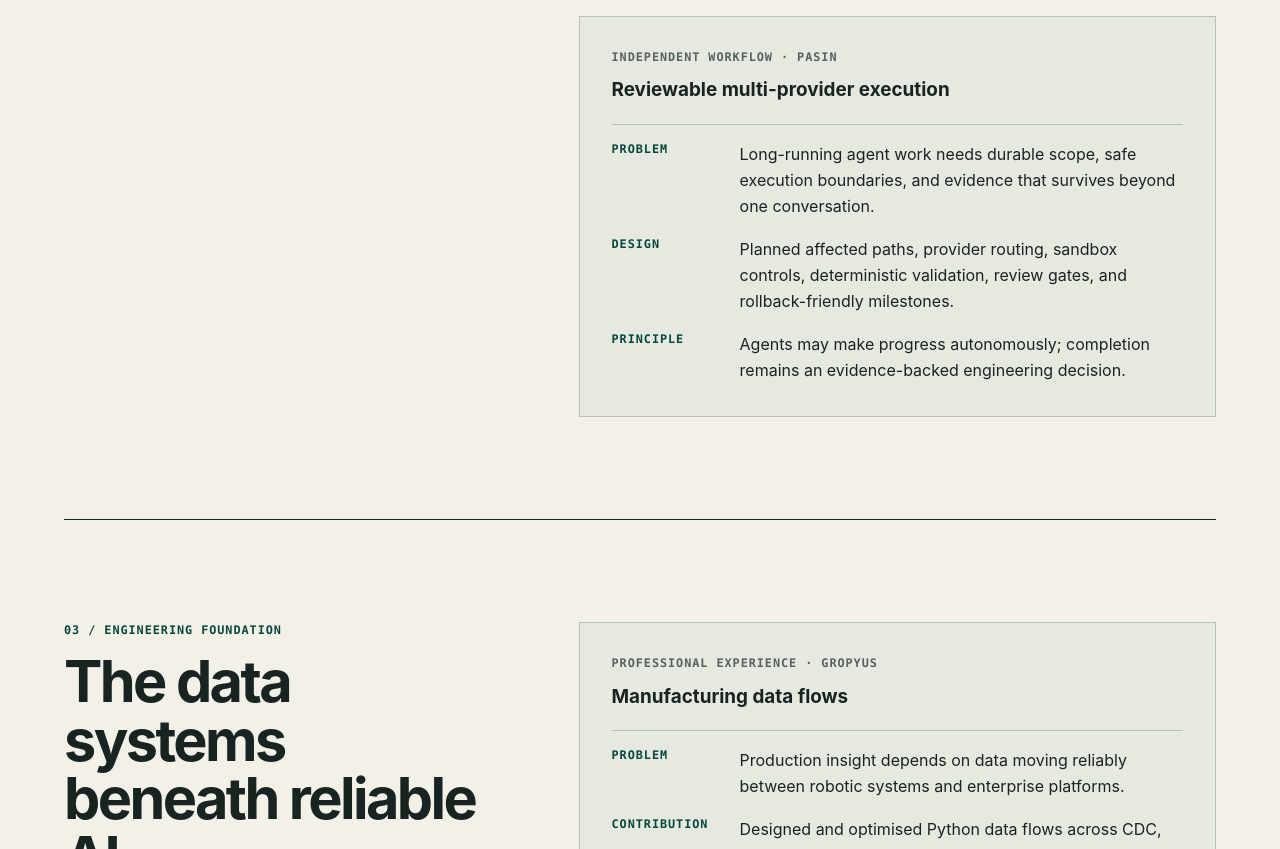
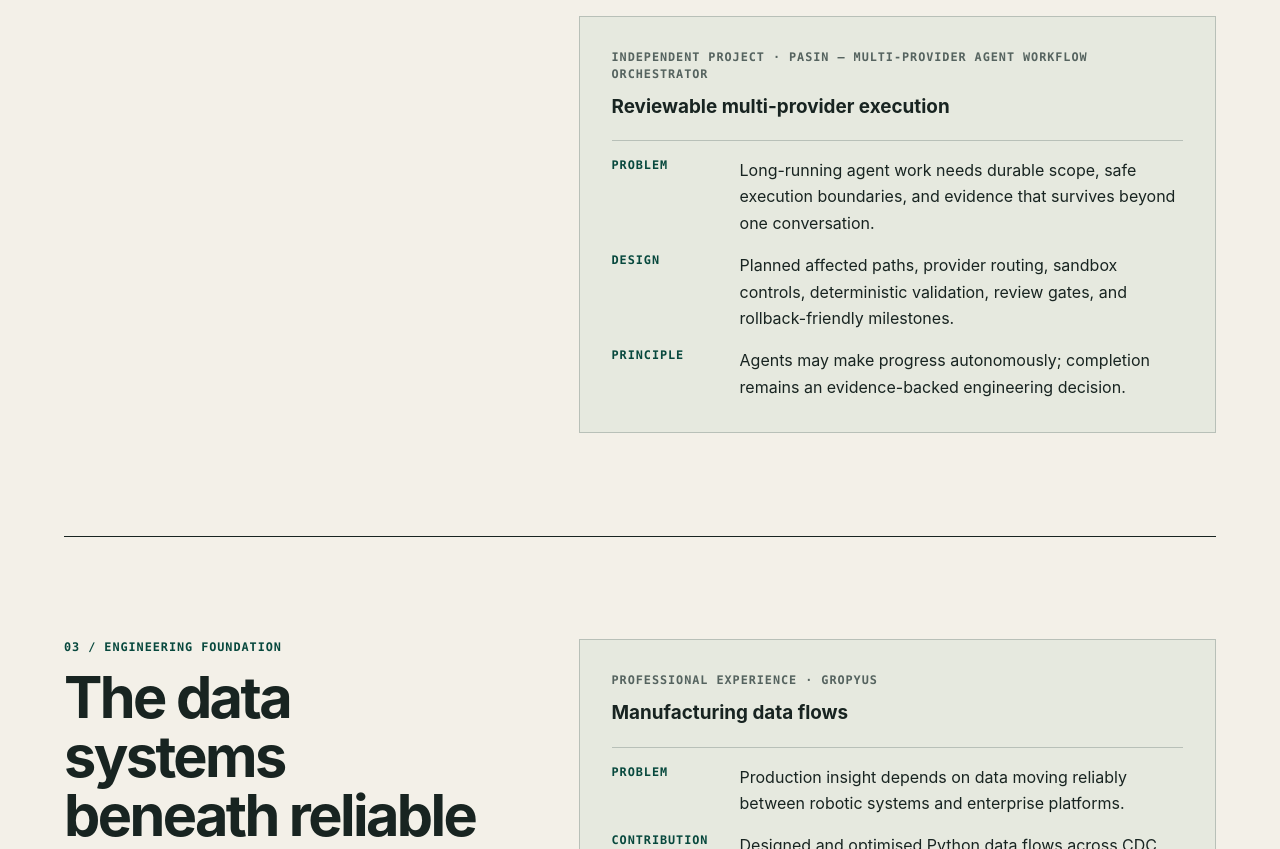
Before and after one commit to Saurabh3333/saurabh3333.github.io, a website: page index.html in a window 1280 px wide. Shown: the part 2077-2926 px from the top of the page. Drawn offline with Linux system fonts and the light colour scheme.

Commit message:
Clarify Pasin project description

```diff
--- a/index.html
+++ b/index.html
@@ -92,7 +92,7 @@
         </article>
         <article class="case">
           <header>
-            <p class="case-type">Independent workflow · Pasin</p>
+            <p class="case-type">Independent project · Pasin — multi-provider agent workflow orchestrator</p>
             <h3>Reviewable multi-provider execution</h3>
           </header>
           <dl>
```
